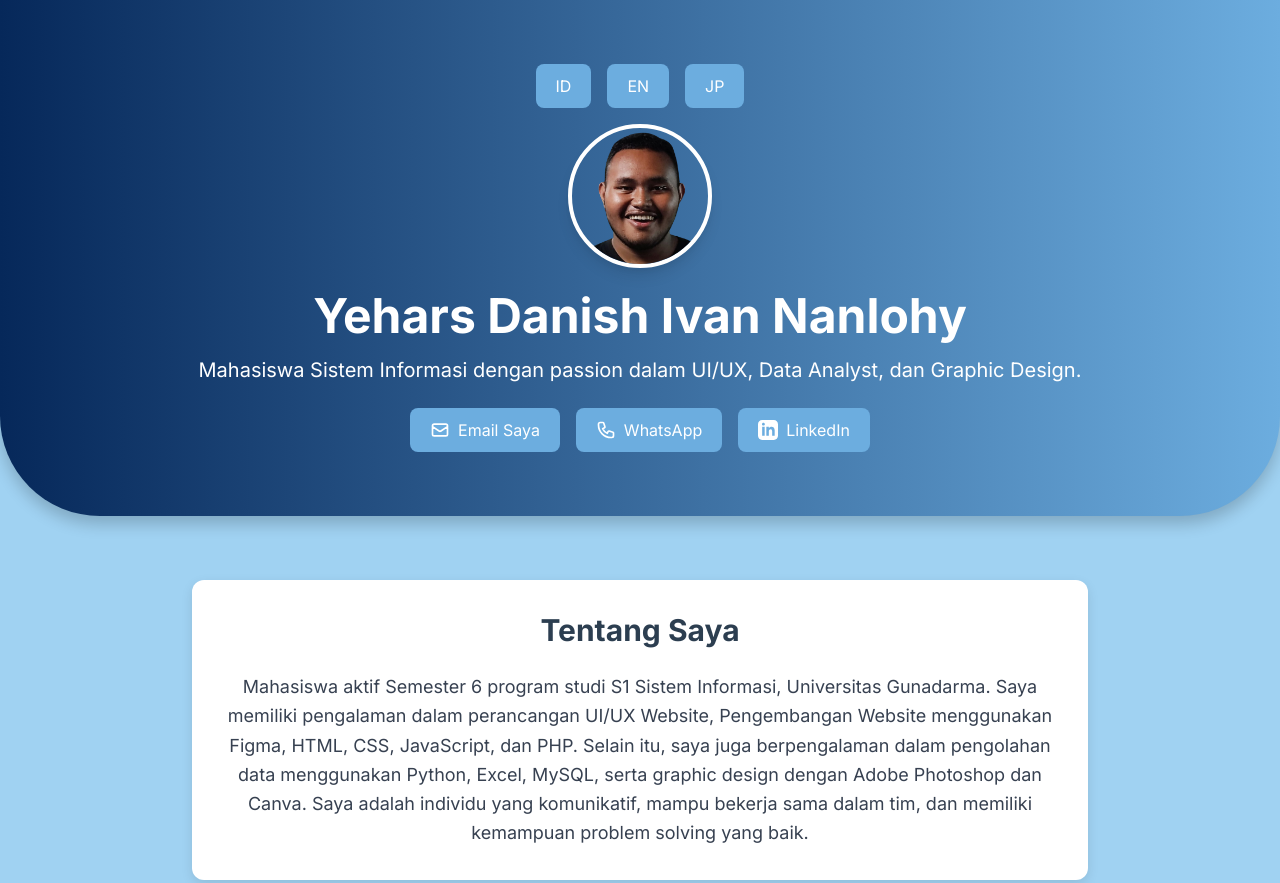
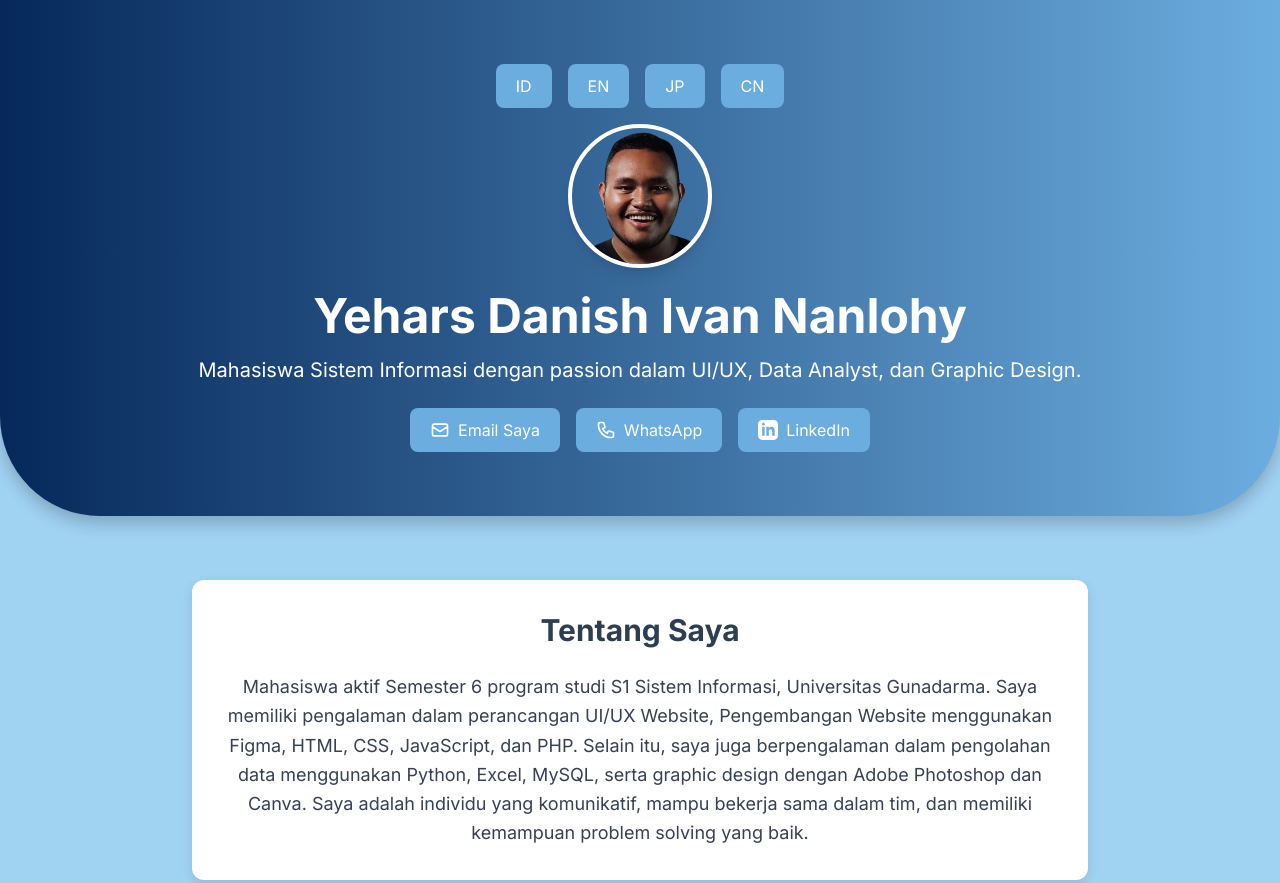
Before and after one commit to Yehars/Web_YeharsPorto, a plain HTML site: page index.html in a window 1280 px wide. Shown: the top 883 px of the page. Drawn offline with nearby package versions, Linux system fonts and the light colour scheme.

Commit message:
Add files via upload

```diff
--- a/index.html
+++ b/index.html
@@ -155,6 +155,7 @@
                 <button class="btn-primary" onclick="setLanguage('id')">ID</button>
                 <button class="btn-primary" onclick="setLanguage('en')">EN</button>
                 <button class="btn-primary" onclick="setLanguage('jp')">JP</button>
+                <button class="btn-primary" onclick="setLanguage('cn')">CN</button>
             </div>
 
             <!-- User Profile Image -->
@@ -631,6 +632,58 @@
                 contactMeTitle: 'お問い合わせ',
                 contactMeDesc: 'コラボレーションにご興味がありますか、またはご質問がありますか？お気軽にお問い合わせください！',
                 footerText: '&copy; 2025 イェハルス・ダニシュ・イヴァン・ナンロヒー。全著作権所有。'
+            },
+            'cn': {
+                pageTitle: '叶哈尔斯·丹尼斯·伊万·南洛希 作品集',
+                tagline: '对UI/UX、数据分析和平面设计充满热情的计算机信息系统学生。',
+                emailMe: '给我发邮件',
+                aboutMeTitle: '关于我',
+                aboutMeContent: '我是古纳达玛大学信息系统专业大三学生。我在UI/UX网站设计、使用Figma、HTML、CSS、JavaScript和PHP进行网站开发方面拥有经验。此外，我还拥有使用Python、Excel、MySQL进行数据处理以及使用Adobe Photoshop和Canva进行平面设计的经验。我是一个善于沟通、团队合作能力强、解决问题能力强的个体。',
+                skillsTitle: '技能与能力',
+                technicalSkillsTitle: '技术技能',
+                nonTechnicalSkillsTitle: '非技术技能',
+                goodCommunication: '良好沟通',
+                teamwork: '团队合作',
+                problemSolving: '解决问题',
+                adaptability: '适应能力',
+                projectsTitle: '精选项目',
+                projectPortfolioTitle: '个人作品集网站',
+                projectPortfolioDesc: '仅使用HTML和CSS制作的个人作品集网站，包含已取得的成就和经历。',
+                projectSnakeTitle: '诺基亚贪吃蛇游戏',
+                projectSnakeDesc: '使用Java重新制作了诺基亚手机上的经典贪吃蛇游戏。该项目磨练了我对面向对象编程概念的理解。',
+                projectNewsTitle: '新闻网站',
+                projectNewsDesc: '专注于游戏技术和足球的新闻网站开发。结合使用HTML、CSS、JavaScript和PHP实现完整功能。',
+                projectGooglePlayTitle: 'Google Play商店应用数据分析',
+                projectGooglePlayDesc: '分析应用流行模式，作为应用开发的考量。数据取自Kaggle，并使用Python在Google Colab中通过逻辑回归方法进行分析。',
+                projectDivorceTitle: '印度尼西亚离婚分析',
+                projectDivorceDesc: '根据各省因素分析印度尼西亚的离婚情况，作为印度尼西亚离婚保险开发的初始阶段。数据取自BPS，并使用Python通过线性回归方法进行处理。',
+                projectAITitle: 'AI时代就业前景分析',
+                projectAIDesc: '根据AI时代的潜在增长和自动化风险对工作进行聚类。数据取自Kaggle，并使用Python通过聚类方法进行分析。',
+                projectChemyTitle: 'UI/UX Chemy (配送应用)',
+                projectChemyDesc: '使用Figma为名为Chemy的配送应用设计UI/UX。专注于直观且吸引人的用户体验。',
+                projectCinemaTitle: 'UI/UX 电影票预订应用',
+                projectCinemaDesc: '使用Figma为在线电影票预订应用创建设计。提高了预订票的便捷性和用户便利性。',
+                projectGraphicTitle: '平面设计',
+                projectGraphicDesc: '使用Adobe Photoshop和Canva为各种目的创作的各种平面设计。展示了创造力和可视化技能。',
+                imageNotAvailable: '图片不可用',
+                educationTitle: '教育背景',
+                universityName: '古纳达玛大学',
+                degree: '信息系统学士 (GPA: 3.43)',
+                educationYears: '2022年 - 至今',
+                organizationExpTitle: '组织经验',
+                kmkTitle: 'KMK古纳达玛',
+                kmkRole: '区域协调员 (2023/2024)',
+                kmkDuty1: '管理区域内成员之间的沟通和协调。',
+                kmkDuty2: '协助组织内部和外部活动。',
+                committeeTitle: '2022年圣诞委员会 & 2023年PKKMB委员会, 2024年PKKMB',
+                committeeRole: '设备部门 (2022年 - 至今)',
+                committeeDuty1: '管理并协调其他部门，处理活动所需的所有设备（采购、管理、设备回收）。',
+                committeeDuty2: '创建/记录所需设备清单，并进行盘点，确保活动前后设备可用。',
+                committeeDuty3: '与各部门及组织核心管理层讨论并沟通所需设备。',
+                committeeDuty4: '创建活动前后设备回收、使用和归还报告。',
+                contactMeTitle: '联系我',
+                contactMeDesc: '有兴趣合作或有疑问？请随时联系我！',
+                footerText: '© 2025 叶哈尔斯·丹尼斯·伊万·南洛希。保留所有权利。'
             }
         };
 
@@ -690,6 +743,24 @@
                 skillBadges.forEach(badge => {
                     badge.style.backgroundColor = '#E6E6FA'; // Lavender for background
                     badge.style.color = '#4B0082'; // Dark purple for text
+                });
+            } else if (lang === 'cn') {
+                // Chinese colors: dark green, light green, pale green, white
+                header.style.backgroundImage = 'linear-gradient(to right, #006400, #90EE90)'; // Dark green to light green
+                footer.style.backgroundImage = 'linear-gradient(to right, #006400, #90EE90)'; // Dark green to light green
+                mainContent.style.backgroundImage = 'linear-gradient(to bottom, #ffffff 0%, #F0FFF0 30%, #98FB98 100%)'; // White dominant, then fades to pale green
+                body.style.backgroundColor = '#98FB98'; // Fill empty space with pale green
+
+                // Change button colors for Chinese
+                primaryButtons.forEach(button => {
+                    button.style.backgroundColor = '#90EE90'; // Light green for buttons
+                    button.style.color = 'white';
+                });
+
+                // Change skill badge colors for Chinese
+                skillBadges.forEach(badge => {
+                    badge.style.backgroundColor = '#F0FFF0'; // Honeydew for background (very light green)
+                    badge.style.color = '#006400'; // Dark green for text
                 });
             }
             else {
```
